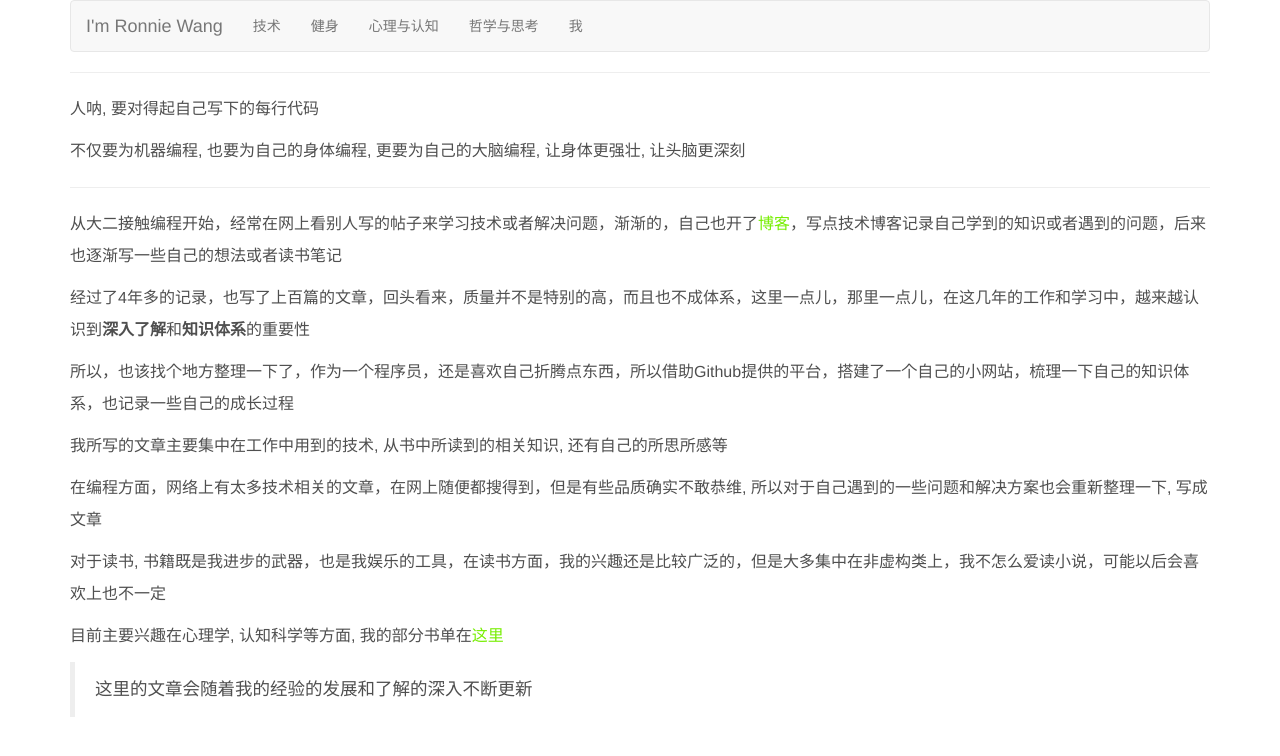
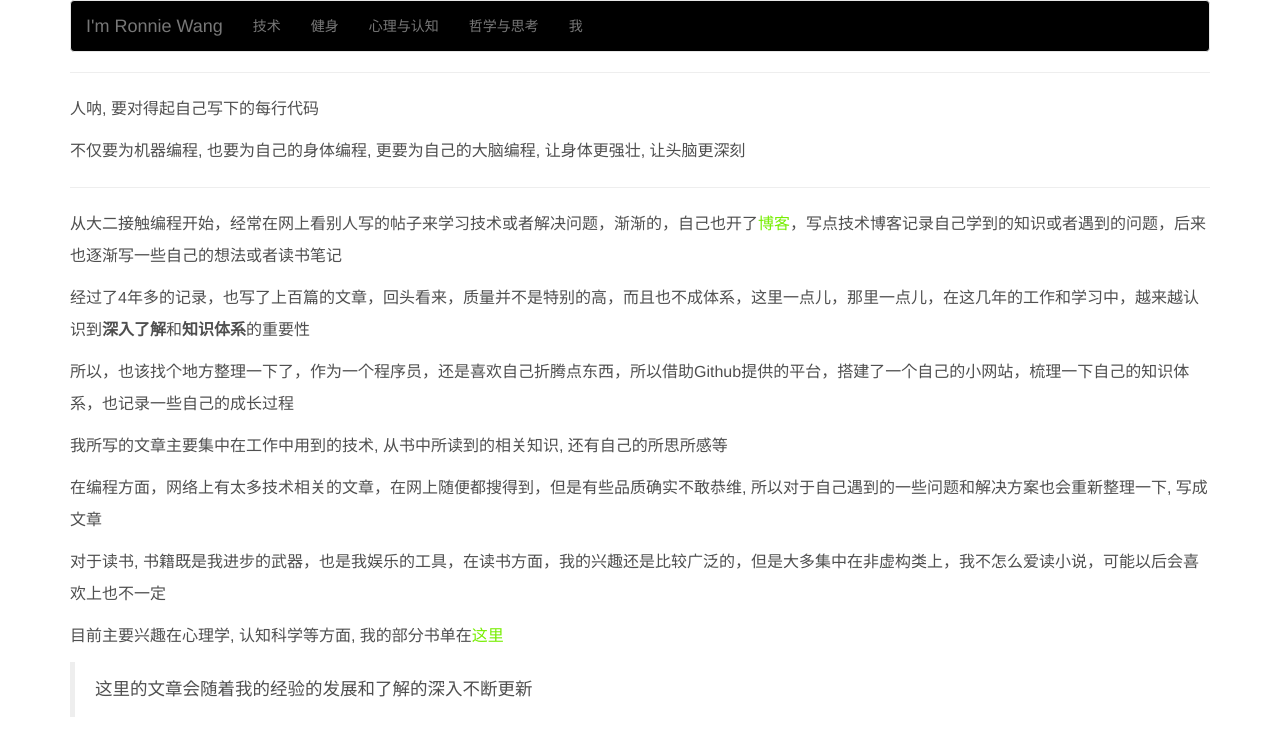
Before and after one commit to ronniewang/ronniewang.github.io, a Jekyll site: the page built from index.md, in a window 1280 px wide. Shown: the top 756 px of the page. Built offline with Jekyll 4.4.1, drawn with Linux system fonts in a browser that asks for light colours.

Commit message:
update files

```diff
--- a/_layouts/default.html
+++ b/_layouts/default.html
@@ -99,11 +99,15 @@
             display: table;
             margin-bottom: 5px;
         }
+
+        .nav {
+            background-color: black;
+        }
     </style>
     <title>{{ page.title }}</title>
 </head>
 <body class="container">
-<nav class="navbar navbar-default">
+<nav class="navbar navbar-default nav">
     <div class="container-fluid">
         <!-- Brand and toggle get grouped for better mobile display -->
         <div class="navbar-header">
```
